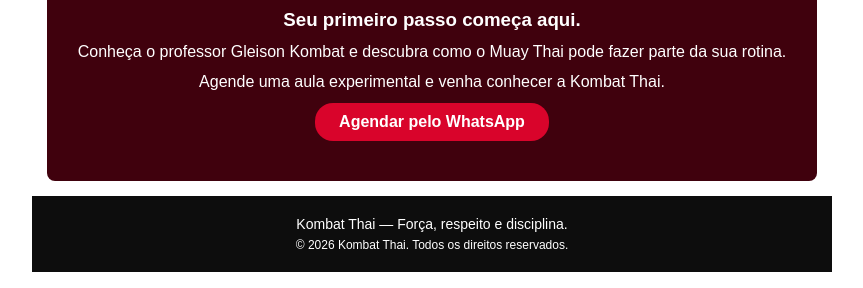
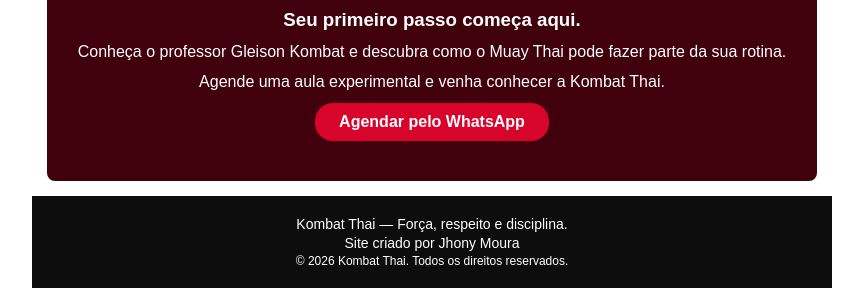
Before and after one commit to jhony-potencial-programador/page-muay-thai, a plain HTML site: page index.html in a window 1280 px wide. Shown: the part 2743-3031 px from the top of the page, without its empty margins (208-1071 px from the left). Drawn offline with nearby package versions, Linux system fonts and the light colour scheme.

Commit message:
adicionando favicon

```diff
--- a/estilos/style.css
+++ b/estilos/style.css
@@ -341,7 +341,11 @@ footer{
     font-size: 14px;
 }
 
+#criador{
+    margin-top: 3px;
+}
+
 #direitos-autorais{
-    margin-top: 6px;
+    margin-top: 3px;
     font-size: 12px;
 }
--- a/index.html
+++ b/index.html
@@ -4,6 +4,7 @@
     <meta charset="UTF-8">
     <meta name="viewport" content="width=device-width, initial-scale=1.0">
     <title>Kombat Thai</title>
+    <link rel="icon" href="imagens/favicon-kombat-thai-limpo-64.png">
     <link rel="stylesheet" href="estilos/media.css">
     <link rel="stylesheet" href="estilos/style.css">
     <link rel="preconnect" href="https://fonts.googleapis.com">
@@ -108,6 +109,7 @@
     </main>
     <footer>
         <p id="informacoes-finais">Kombat Thai — Força, respeito e disciplina.</p>
+        <p id="criador">Site criado por Jhony Moura</p>
         <p id="direitos-autorais">© 2026 Kombat Thai. Todos os direitos reservados.</p>
     </footer>
 
```
Also changed, not shown: imagens/favicon-kombat-thai-limpo-64.png (added).
